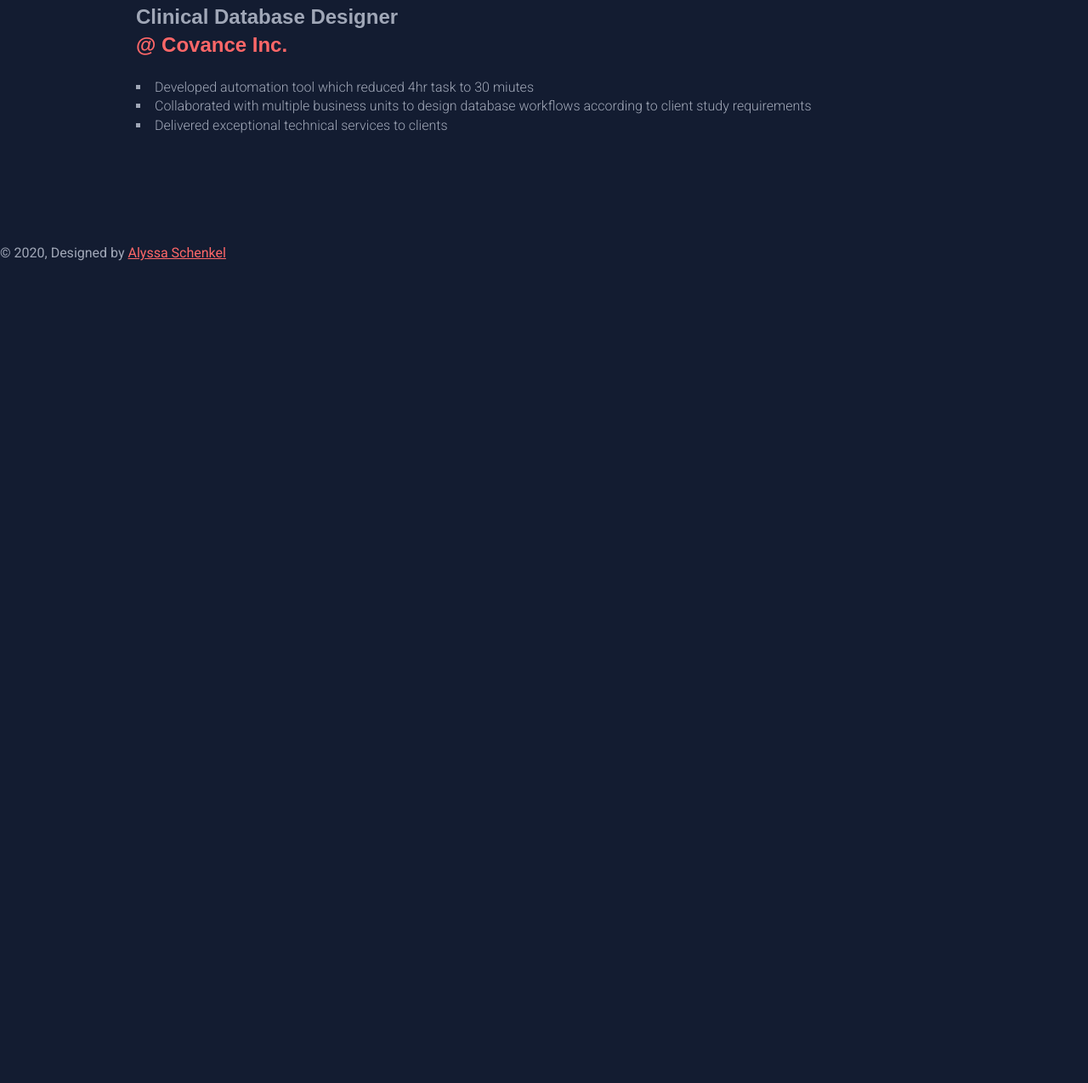
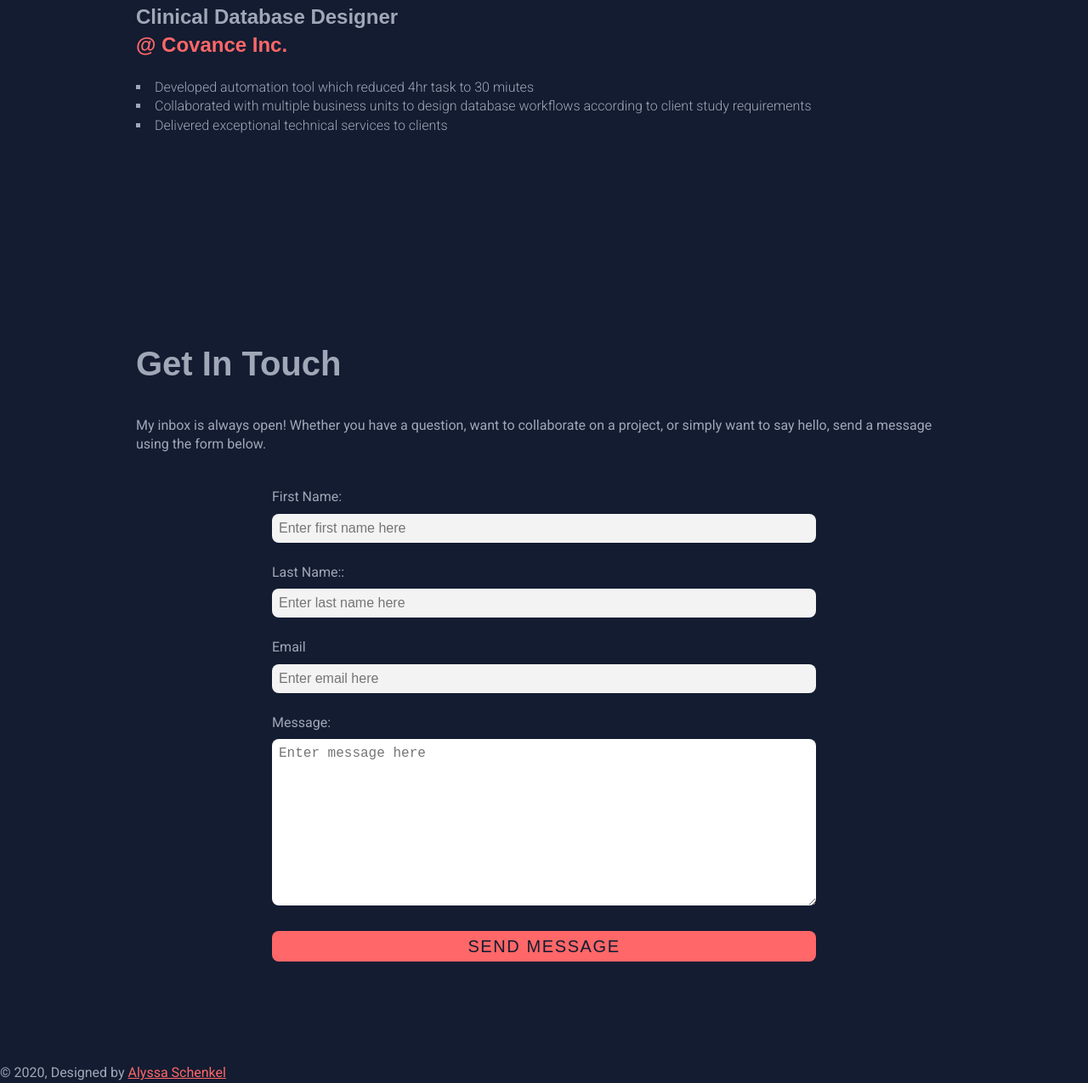
Before and after one commit to lahernandezb/Portfolio-gatsby, a Gatsby site: page / in a window 1280 px wide. Shown: the part 3329-4604 px from the top of the page at 85% size. Before the commit the page ends 3639 px from the top, so only its background shows below. Built offline with nearby package versions, Linux system fonts and the light colour scheme; Gatsby itself is replaced by a stand-in of ours; a web font is replaced by a local one.

Commit message:
feat: add contact section
This form is using react-hook-form for validation and state management.

```diff
--- a/src/assets/styles/components/_contact.scss
+++ b/src/assets/styles/components/_contact.scss
@@ -2,4 +2,39 @@
   &__header {
     font-size: 2.5rem;
   }
+
+  &__form {
+    display: flex;
+    flex-wrap: wrap;
+    margin: 2rem auto;
+
+    @media (min-width: 43rem) {
+      max-width: 50vw;
+    }
+
+    & * {
+      width: 100%;
+      margin: 0.5rem 0;
+    }
+  }
+
+  &__submit {
+    border-radius: 0.5rem;
+    border: none;
+    font-family: $rationale;
+    font-size: 1.25rem;
+    color: $primary-color;
+    background-color: $accent-one;
+    line-height: 2rem;
+    height: 2.25rem;
+    text-transform: uppercase;
+    letter-spacing: 0.1rem;
+
+    &:hover {
+      cursor: pointer;
+      color: $accent-one;
+      background-color: $primary-color;
+      border: 2px solid $accent-one;
+    }
+  }
 }
--- /dev/null
+++ b/src/assets/styles/elements/_inputs.scss
@@ -0,0 +1,29 @@
+label + input {
+  border-radius: 0.5rem;
+  border: none;
+  background-color: #f3f3f3;
+
+  &:focus {
+    border: 2px solid $accent-one;
+  }
+}
+
+textarea {
+  box-sizing: border-box;
+  border-radius: 0.5rem;
+  border: none;
+  padding: 0.5rem;
+  font-size: 1rem;
+
+  &:focus {
+    border: 2px solid $accent-one;
+  }
+}
+
+input[type="text"],
+input[type="email"] {
+  box-sizing: border-box;
+  padding: 0.5rem;
+  font-size: 1rem;
+  margin-top: 0.5rem;
+}
--- a/src/assets/styles/main.scss
+++ b/src/assets/styles/main.scss
@@ -1,19 +1,20 @@
-@import 'settings/fonts';
-@import 'settings/colors';
-@import 'tools/mixins';
-@import 'elements/body';
-@import 'elements/lists';
-@import 'elements/headers';
-@import 'elements/section';
-@import 'objects/main-content-wrapper';
-@import 'components/header';
-@import 'components/button-cta';
-@import 'components/homepage';
-@import 'components/intro';
-@import 'components/footer';
-@import 'components/projects-container';
-@import 'components/project-card';
-@import 'components/about';
-@import 'components/jobs';
-@import 'components/job';
-@import 'components/contact';
+@import "settings/fonts";
+@import "settings/colors";
+@import "tools/mixins";
+@import "elements/body";
+@import "elements/lists";
+@import "elements/headers";
+@import "elements/section";
+@import "elements/inputs";
+@import "objects/main-content-wrapper";
+@import "components/header";
+@import "components/button-cta";
+@import "components/homepage";
+@import "components/intro";
+@import "components/footer";
+@import "components/projects-container";
+@import "components/project-card";
+@import "components/about";
+@import "components/jobs";
+@import "components/job";
+@import "components/contact";
--- /dev/null
+++ b/src/components/contact.js
@@ -0,0 +1,69 @@
+import React from "react"
+import { useForm } from "react-hook-form"
+
+const Contact = () => {
+  const { register, handleSubmit } = useForm()
+
+  const onSubmit = data => {
+    console.log(data)
+  }
+
+  return (
+    <section className="contact">
+      <h2 className="contact__header">Get In Touch</h2>
+      <p>
+        My inbox is always open! Whether you have a question, want to
+        collaborate on a project, or simply want to say hello, send a message
+        using the form below.
+      </p>
+      <form className="contact__form" onSubmit={handleSubmit(onSubmit)}>
+        <div className="contact__fName">
+          <label for="firstName">First Name:</label>
+          <input
+            required
+            id="firstName"
+            placeholder="Enter first name here"
+            name="firstName"
+            type="text"
+            ref={register}
+          />
+        </div>
+        <div className="contact__lName">
+          <label for="lastName">Last Name::</label>
+          <input
+            required
+            id="lasstName"
+            placeholder="Enter last name here"
+            name="lastName"
+            type="text"
+            ref={register}
+          />
+        </div>
+        <div className="contact__email">
+          <label for="email">Email</label>
+          <input
+            required
+            id="email"
+            placeholder="Enter email here"
+            name="email"
+            type="email"
+            ref={register}
+          />
+        </div>
+        <div className="contact__message">
+          <label for="message">Message:</label>
+          <textarea
+            required
+            id="message"
+            placeholder="Enter message here"
+            name="message"
+            rows="10"
+          ></textarea>
+        </div>
+        <input className="contact__submit" type="submit" value="Send Message" />
+      </form>
+    </section>
+  )
+}
+
+export default Contact
--- a/src/pages/index.js
+++ b/src/pages/index.js
@@ -6,6 +6,7 @@ import Intro from "../components/intro"
 import About from "../components/about"
 import ProjectsContainer from "../components/projects-container"
 import Jobs from "../components/jobs"
+import Contact from "../components/contact"
 
 const IndexPage = () => (
   <Layout>
@@ -14,6 +15,7 @@ const IndexPage = () => (
     <ProjectsContainer />
     <About />
     <Jobs />
+    <Contact />
   </Layout>
 )
 
```
